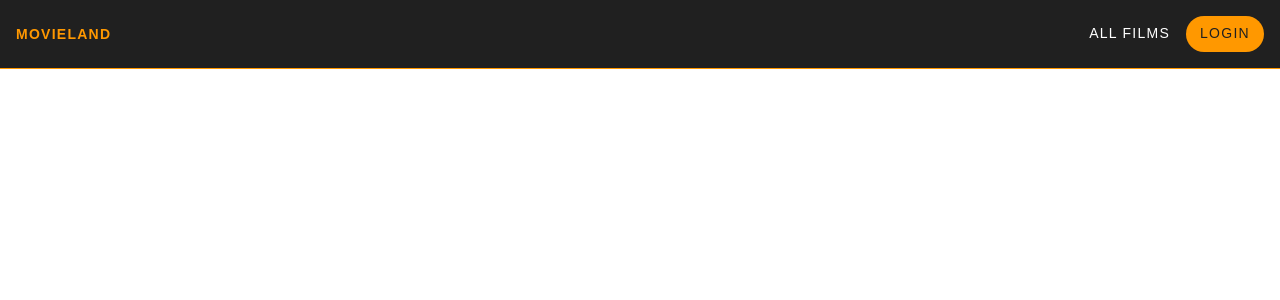
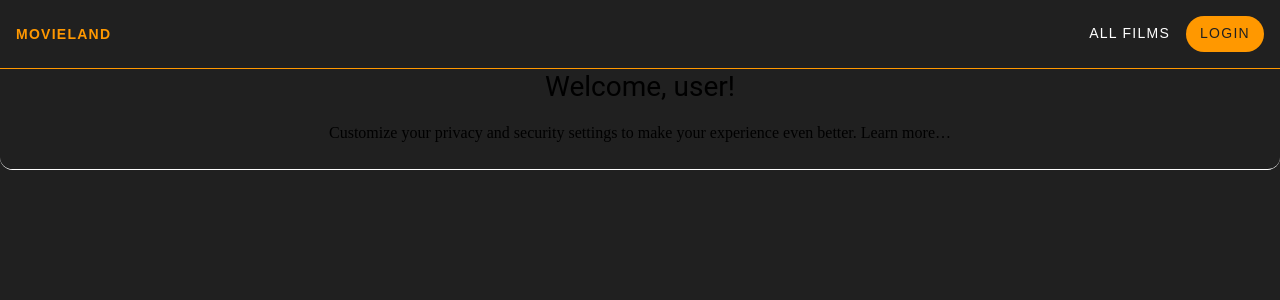
Before and after one commit to Kimerland/MovieLand-Frontend, a React app: page /profile in a window 1280 px wide. Shown: the top 300 px of the page. Built offline with nearby package versions, Linux system fonts and the light colour scheme; the HTML template or start-up script is replaced by a standard one.

Commit message:
final work with WatchPage

```diff
--- a/src/components/BodyMovies/BodyMovies.jsx
+++ b/src/components/BodyMovies/BodyMovies.jsx
@@ -62,7 +62,7 @@ const BodyMovies = () => {
             <button className={styles.genre_btn}>{movie.genre}</button>
 
             <div className={styles.raiting_body}>
-              <img src="IMDB.svg" />
+              <img src="IMDB.svg" className={styles.img_imdb} />
               <p className={styles.raiting_text}>
                 {movie.rating} <img src="star-icon.svg" />
               </p>
--- /dev/null
+++ b/src/components/BodyProfile/BodyProfile.jsx
@@ -0,0 +1,17 @@
+import React from "react";
+import ProfileStyle from "../BodyProfile/BodyProfile.module.scss";
+
+const BodyProfile = () => {
+  return (
+    <main className={ProfileStyle.main_profile}>
+      <p className={ProfileStyle.text_profile}>Welcome, user!</p>
+      <p className={ProfileStyle.customize_profile}>
+        Customize your privacy and security settings to make your experience
+        even better. Learn more…
+      </p>
+      <input type="text" className={ProfileStyle.customize_search} />
+    </main>
+  );
+};
+
+export default BodyProfile;
--- /dev/null
+++ b/src/components/BodyProfile/BodyProfile.module.scss
@@ -0,0 +1,37 @@
+.main_profile {
+  background-color: #202020;
+  min-height: 100vh;
+}
+
+.text_profile {
+  font-family: "Google Sans", Roboto, Arial, sans-serif;
+  line-height: 2.25rem;
+  font-size: 1.75rem;
+  letter-spacing: 0;
+  font-weight: 400;
+  hyphens: auto;
+  word-break: break-word;
+  word-wrap: break-word;
+  color: var(--identity-common-ui-components-web-color-on-background);
+  text-align: center;
+}
+
+.customize_profile {
+  font-family: var(--identity-gm3-migration-body1-font);
+  font-size: 1rem;
+  font-weight: 400;
+  letter-spacing: 0rem;
+  line-height: 1.5;
+  hyphens: auto;
+  word-break: break-word;
+  word-wrap: break-word;
+  margin-top: 16px;
+  text-align: center;
+}
+
+.customize_search {
+  display: flex;
+  width: 100%;
+  border-radius: 24px;
+  align-items: center;
+}
--- a/src/components/WatchTrailerBtn/WatchTrailerBtn.jsx
+++ b/src/components/WatchTrailerBtn/WatchTrailerBtn.jsx
@@ -2,6 +2,7 @@ import React from "react";
 import TrailerStyles from "../WatchTrailerBtn/WatchTrailerBtn.module.scss";
 
 const WatchTrailerBtn = ({ movie }) => {
+
   const openTrailer = () => {
     window.open(movie.trailer);
   };
--- a/src/pages/ProfilePage.jsx
+++ b/src/pages/ProfilePage.jsx
@@ -1,10 +1,12 @@
 import React from "react";
 import Header from "../components/Header/Header";
+import BodyProfile from "../components/BodyProfile/BodyProfile";
 
 const profilePage = () => {
   return (
     <>
       <Header />
+      <BodyProfile />
     </>
   );
 };
--- a/src/pages/WatchlistPage.jsx
+++ b/src/pages/WatchlistPage.jsx
@@ -1,24 +1,45 @@
-import React from "react";
+import React, { useEffect, useState } from "react";
 import { useSelector, useDispatch } from "react-redux";
-import { removeMovie } from "../redux/favourites/favourites.slice";
+import {
+  initialWatch,
+  removeMovie,
+} from "../redux/favourites/favourites.slice";
 import Header from "../components/Header/Header";
 import styles from "./../components/BodyMovies/BodyMovies.module.scss";
-import movies from "../components/BodyMovies/dataMovies";
 import ViewDetails from "../components/ViewDetails/ViewDetails";
 
 const WatchlistPage = () => {
   const favourites = useSelector((state) => state.favourites);
+  console.log("Current favourites:", favourites);
+
   const dispatch = useDispatch();
 
   const handleRemove = (id) => {
     dispatch(removeMovie(id));
   };
 
+  useEffect(() => {
+    if (favourites.length === 0) {
+      const watchList = JSON.parse(localStorage.getItem("watchusers") || "[]");
+      if (watchList.length > 0) {
+        console.log("Loaded from localStorage:", watchList);
+        dispatch(initialWatch(watchList));
+      }
+    }
+  }, [dispatch]);
+
+  useEffect(() => {
+    localStorage.setItem("watchusers", JSON.stringify(favourites));
+    console.log("Saving to localStorage:", favourites);
+  }, [favourites]);
+
   return (
     <>
       <Header />
       <main className={styles.main}>
-        <p className={styles.my_watchlist}>My watchlist ({movies.length})</p>
+        <p className={styles.my_watchlist}>
+          My watchlist ({favourites.length})
+        </p>
         {favourites.length === 0 ? (
           <p className={styles.no_movie}>No movie!</p>
         ) : (
--- a/src/redux/favourites/favourites.slice.js
+++ b/src/redux/favourites/favourites.slice.js
@@ -16,8 +16,11 @@ export const favouriteSlice = createSlice({
       const movieId = action.payload;
       return state.filter((movie) => movie.id !== movieId);
     },
+    initialWatch: (state, action) => {
+      return Array.isArray(action.payload) ? action.payload : [];
+    },
   },
 });
 
-export const { addMovie, removeMovie } = favouriteSlice.actions;
+export const { addMovie, removeMovie, initialWatch } = favouriteSlice.actions;
 export const { actions, reducer } = favouriteSlice;
```
Also changed, not shown: src/components/BodyMovies/BodyMovies.module.scss (line endings or trailing spaces).
